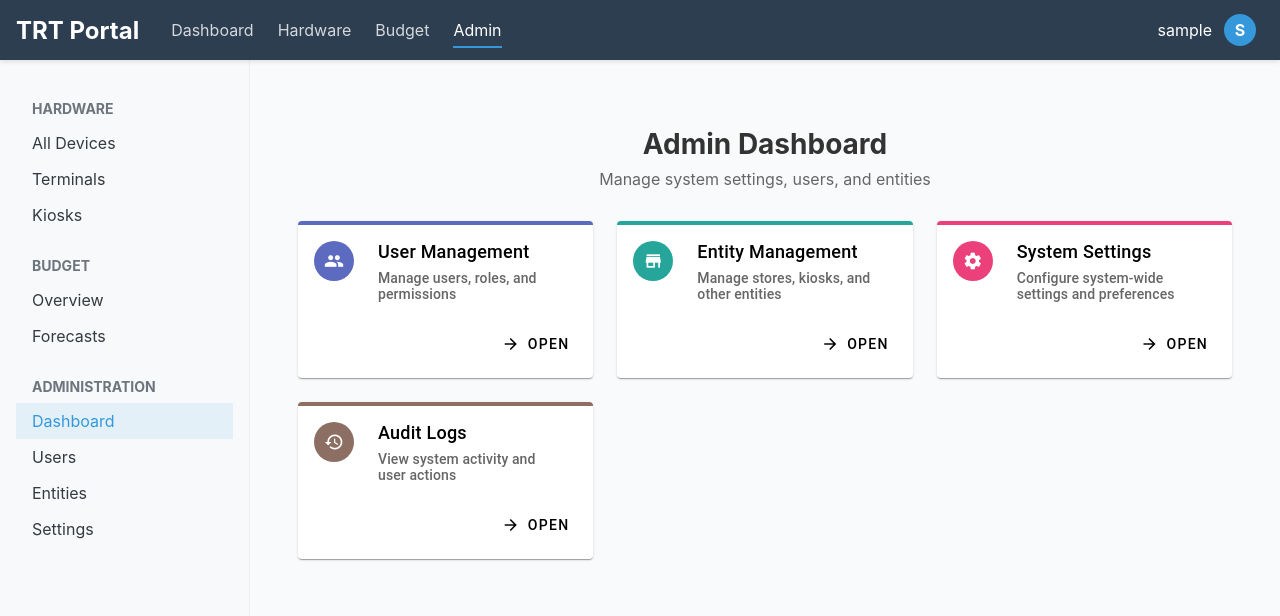
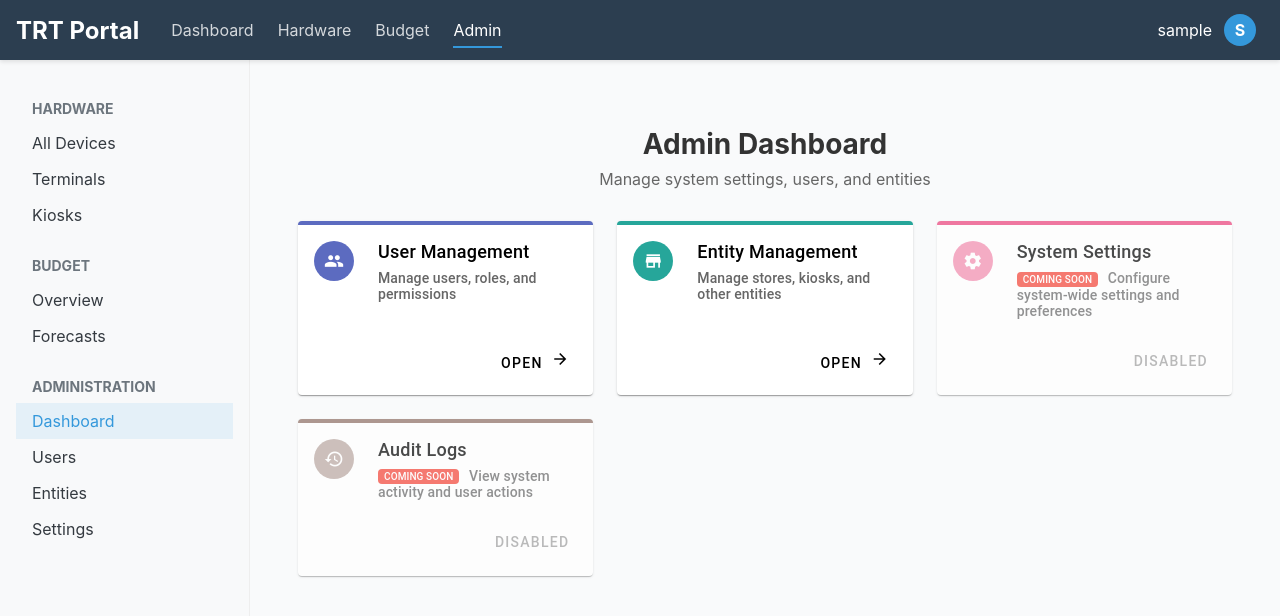
Before and after one commit to SkyLightSK/TRT-Example, an Angular app in the folder frontend/: page /admin in a window 1280 px wide. Shown: the top 616 px of the page. Built offline with nearby package versions, Linux system fonts and the light colour scheme; sample sign-in values are in the browser's storage.

Commit message:
admin disabled features

```diff
--- a/frontend/src/app/features/admin/admin-dashboard/admin-dashboard.component.html
+++ b/frontend/src/app/features/admin/admin-dashboard/admin-dashboard.component.html
@@ -5,17 +5,24 @@
   </div>
 
   <div class="admin-modules-grid">
-    <mat-card class="admin-module-card" *ngFor="let feature of features" [style.border-top]="'4px solid ' + feature.color" (click)="navigateTo(feature.route)">
+    <mat-card class="admin-module-card" *ngFor="let feature of features"
+      [style.border-top]="'4px solid ' + feature.color"
+      [class.disabled]="feature.disabled"
+      (click)="!feature.disabled && navigateTo(feature.route)">
       <mat-card-header>
         <div mat-card-avatar class="module-icon" [style.background-color]="feature.color">
           <mat-icon>{{feature.icon}}</mat-icon>
         </div>
         <mat-card-title>{{feature.title}}</mat-card-title>
-        <mat-card-subtitle>{{feature.description}}</mat-card-subtitle>
+        <mat-card-subtitle>
+          <span *ngIf="feature.disabled" class="disabled-badge">Coming Soon</span>
+          {{feature.description}}
+        </mat-card-subtitle>
       </mat-card-header>
       <mat-card-actions align="end">
-        <button mat-button [routerLink]="feature.route">
-          OPEN <mat-icon>arrow_forward</mat-icon>
+        <button mat-button [disabled]="feature.disabled" [routerLink]="!feature.disabled ? feature.route : null">
+          <span *ngIf="!feature.disabled">OPEN <mat-icon>arrow_forward</mat-icon></span>
+          <span *ngIf="feature.disabled">DISABLED</span>
         </button>
       </mat-card-actions>
     </mat-card>
--- a/frontend/src/app/features/admin/admin-dashboard/admin-dashboard.component.scss
+++ b/frontend/src/app/features/admin/admin-dashboard/admin-dashboard.component.scss
@@ -39,6 +39,20 @@
     box-shadow: 0 8px 16px rgba(0, 0, 0, 0.1);
   }
 
+  &.disabled {
+    cursor: not-allowed;
+    opacity: 0.7;
+
+    &:hover {
+      transform: none;
+      box-shadow: 0 2px 4px rgba(0, 0, 0, 0.1);
+    }
+
+    .module-icon {
+      opacity: 0.6;
+    }
+  }
+
   mat-card-header {
     padding: 16px 16px 0;
   }
@@ -70,6 +84,19 @@
   mat-card-subtitle {
     color: #666;
     margin-bottom: 16px;
+
+    .disabled-badge {
+      display: inline-block;
+      background-color: #f44336;
+      color: white;
+      font-size: 10px;
+      padding: 2px 6px;
+      border-radius: 4px;
+      margin-right: 6px;
+      text-transform: uppercase;
+      font-weight: 500;
+      vertical-align: middle;
+    }
   }
 
   mat-card-actions {
--- a/frontend/src/app/features/admin/admin-dashboard/admin-dashboard.component.ts
+++ b/frontend/src/app/features/admin/admin-dashboard/admin-dashboard.component.ts
@@ -12,6 +12,7 @@ interface AdminFeature {
   icon: string;
   route: string;
   color: string;
+  disabled?: boolean;
 }
 
 @Component({
@@ -42,14 +43,16 @@ export class AdminDashboardComponent {
       description: 'Configure system-wide settings and preferences',
       icon: 'settings',
       route: '/admin/settings',
-      color: '#ec407a'
+      color: '#ec407a',
+      disabled: true
     },
     {
       title: 'Audit Logs',
       description: 'View system activity and user actions',
       icon: 'history',
       route: '/admin/audit-logs',
-      color: '#8d6e63'
+      color: '#8d6e63',
+      disabled: true
     }
   ];
 
```
